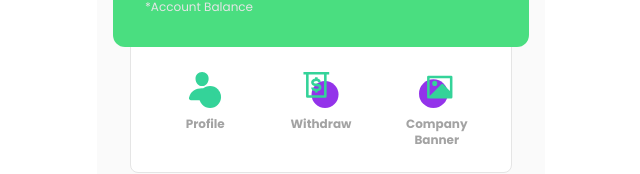
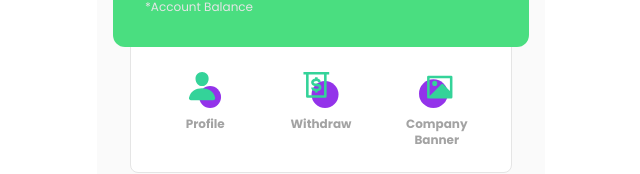
Before and after one commit to Chibykes/luvo-driver, a Next.js app: page /dashboard in a window 1280 px wide. Shown: the part 161-335 px from the top of the page, without its empty margins (319-959 px from the left). Built offline with nearby package versions, Linux system fonts and the light colour scheme; no server answers.

Commit message:
Small chnages

```diff
--- a/pages/dashboard.js
+++ b/pages/dashboard.js
@@ -59,7 +59,7 @@ export default function Dashboard() {
               <div className='flex flex-col justify-center items-center p-2 space-y-2 active:bg-neutral-200 rounded-md'>
                 <svg className='w-9 h-9' xmlns="http://www.w3.org/2000/svg" width="509" height="571.001" viewBox="0 0 509 571.001">
                   <g id="Group_1" data-name="Group 1" transform="translate(-239 -315.999)">
-                    <circle id="Ellipse_1" data-name="Ellipse 1" cx="173.5" cy="173.5" r="173.5" transform="translate(401 540)" fill="#34d399"/>
+                    <circle id="Ellipse_1" data-name="Ellipse 1" cx="173.5" cy="173.5" r="173.5" transform="translate(401 540)" fill="#9333ea"/>
                     <path id="Path_2" data-name="Path 2" d="M332.64,64.58C313.18,43.57,286,32,256,32c-30.16,0-57.43,11.5-76.8,32.38-19.58,21.11-29.12,49.8-26.88,80.78C156.76,206.28,203.27,256,256,256s99.16-49.71,103.67-110.82c2.27-30.7-7.33-59.33-27.03-80.6ZM432,480H80a31,31,0,0,1-24.2-11.13c-6.5-7.77-9.12-18.38-7.18-29.11C57.06,392.94,83.4,353.61,124.8,326c36.78-24.51,83.37-38,131.2-38s94.42,13.5,131.2,38c41.4,27.6,67.74,66.93,76.18,113.75,1.94,10.73-.68,21.34-7.18,29.11A31,31,0,0,1,432,480Z" transform="translate(191.006 283.999)" fill="#34d399" stroke="#000" stroke-width="0"/>
                   </g>/
                 </svg>
```
